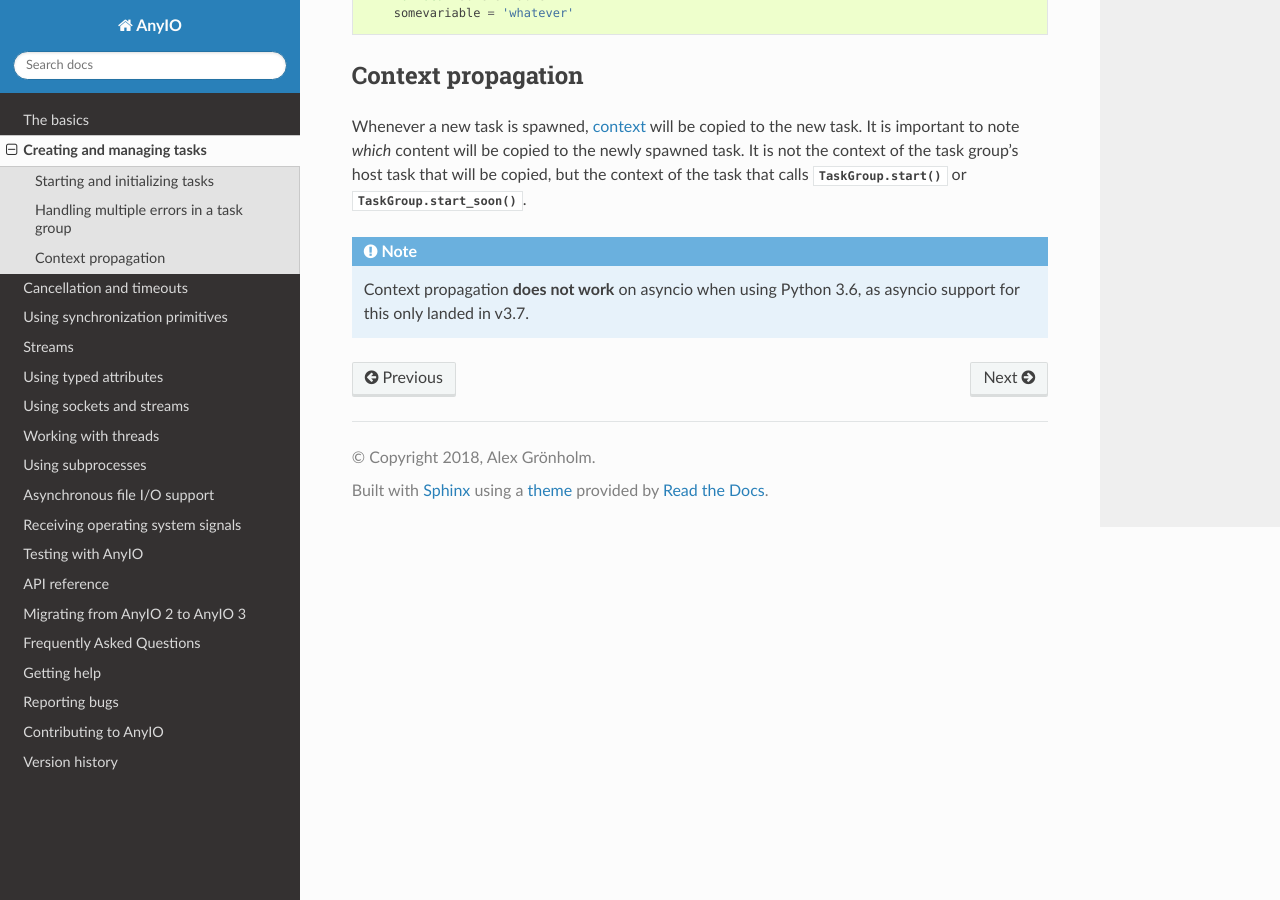
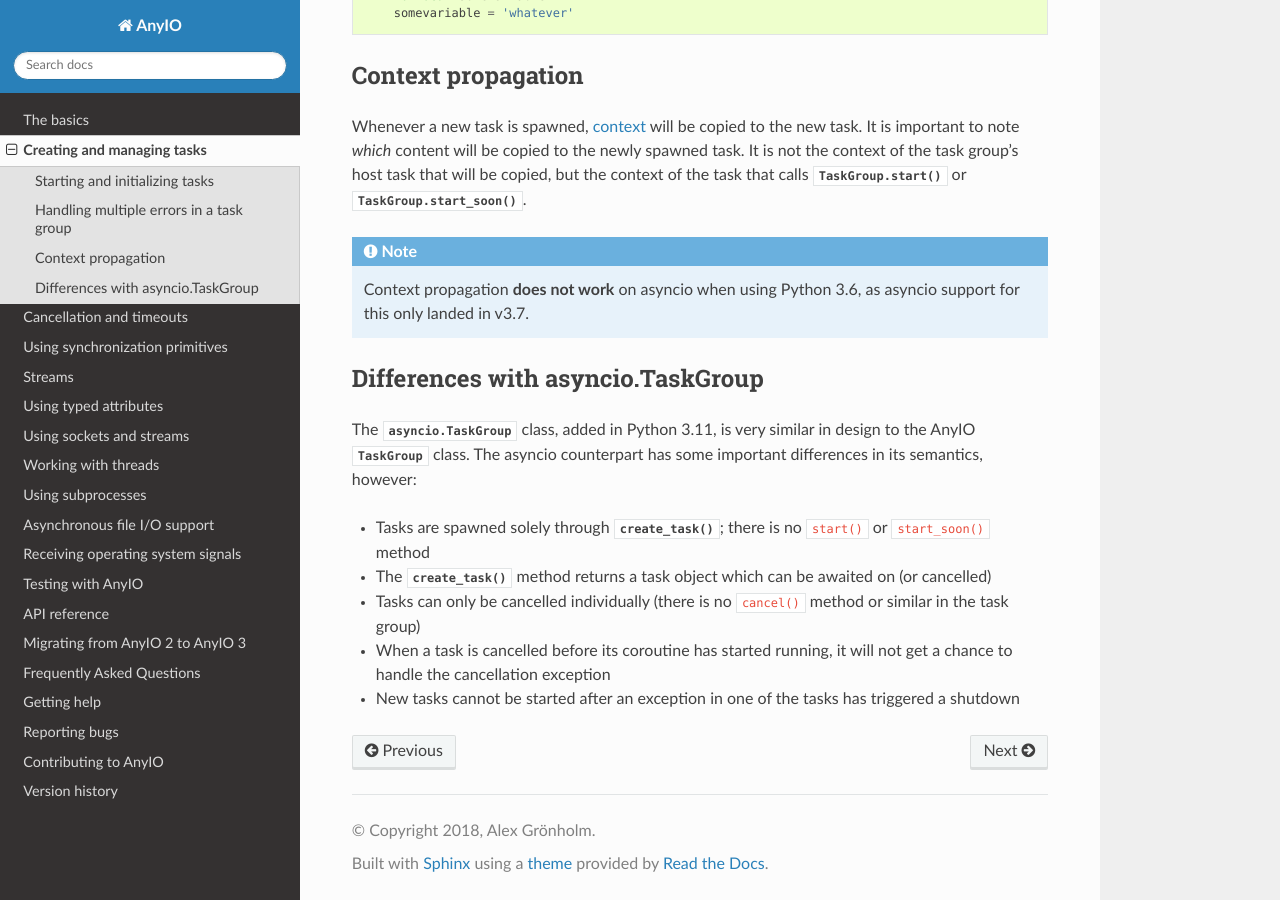
Before and after one commit to agronholm/anyio, a Sphinx documentation site: the page built from docs/tasks.rst, in a window 1280 px wide and 900 px high, scrolled down 2651 px. Built offline with Sphinx 7.4.7 and the Read the Docs theme 2.0.0, drawn with Linux system fonts in a browser that asks for light colours; the version number could not be read and is left out.

Commit message:
Added a comparison with asyncio.TaskGroup

```diff
--- a/docs/tasks.rst
+++ b/docs/tasks.rst
@@ -142,3 +142,21 @@ host task that will be copied, but the context of the task that calls
     support for this only landed in v3.7.
 
 .. _context: https://docs.python.org/3/library/contextvars.html
+
+Differences with asyncio.TaskGroup
+----------------------------------
+
+The :class:`asyncio.TaskGroup` class, added in Python 3.11, is very similar in design to
+the AnyIO :class:`~TaskGroup` class. The asyncio counterpart has some important
+differences in its semantics, however:
+
+* Tasks are spawned solely through :meth:`~asyncio.TaskGroup.create_task`; there is no
+  ``start()`` or ``start_soon()`` method
+* The :meth:`~asyncio.TaskGroup.create_task` method returns a task object which can be
+  awaited on (or cancelled)
+* Tasks can only be cancelled individually (there is no ``cancel()`` method or similar
+  in the task group)
+* When a task is cancelled before its coroutine has started running, it will not get a
+  chance to handle the cancellation exception
+* New tasks cannot be started after an exception in one of the tasks has triggered a
+  shutdown
```
